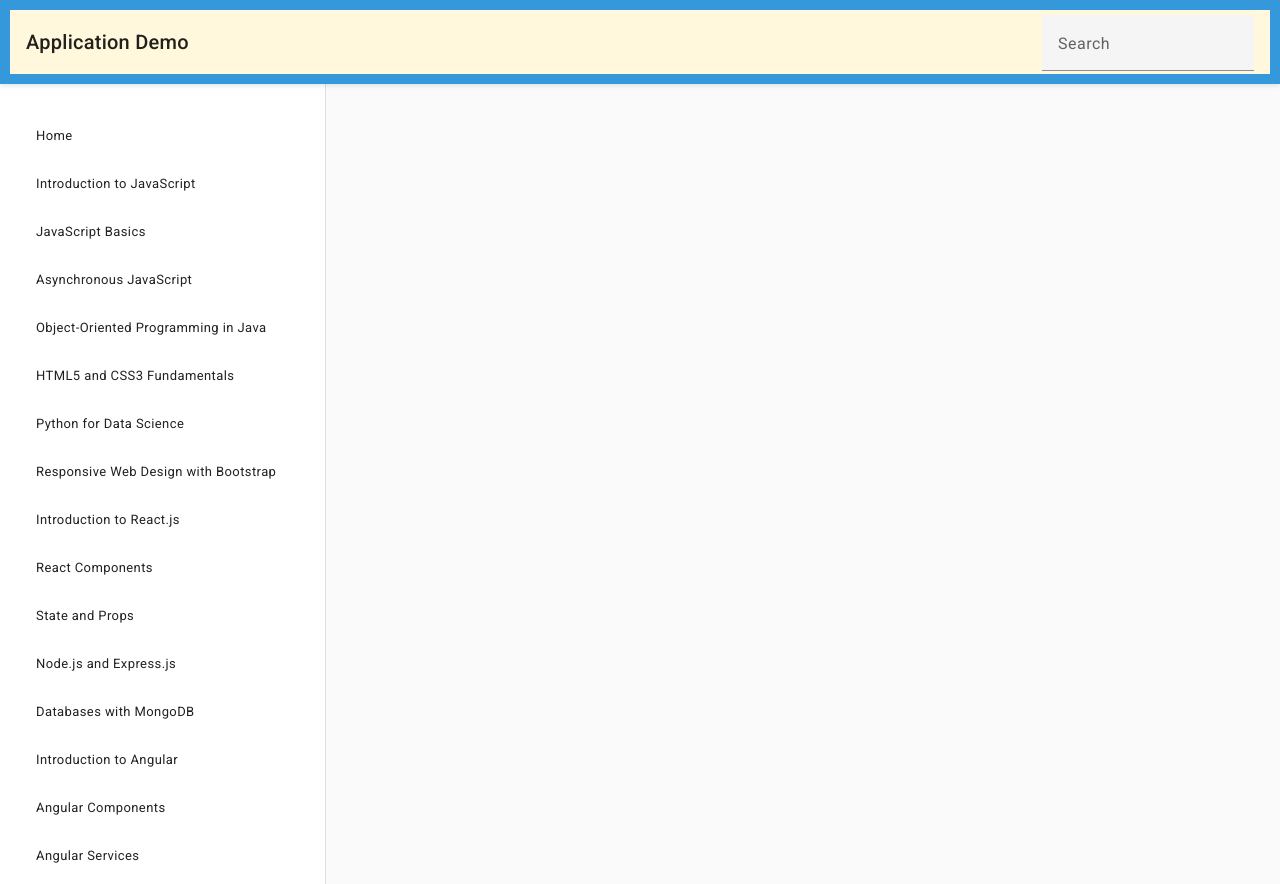
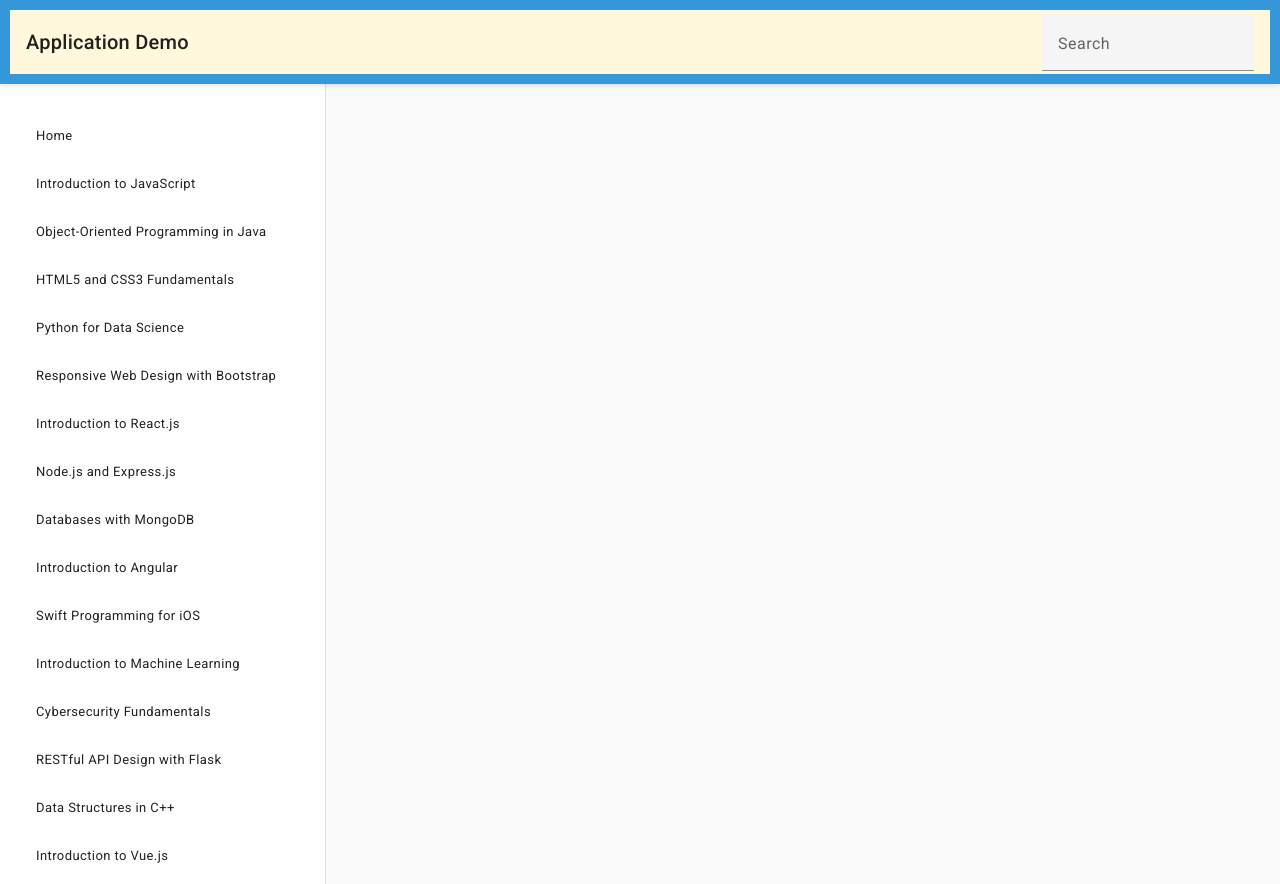
Before and after one commit to TahsinAhmedz/AngularAppDemo, an Angular app: page /home in a window 1280 px wide. Built offline with nearby package versions, Linux system fonts and the light colour scheme.

Commit message:
small mods

```diff
--- a/src/app/app.module.ts
+++ b/src/app/app.module.ts
@@ -46,6 +46,7 @@ import { DetailsComponent } from './components/details/details.component';
     MatInputModule,
     MatAutocompleteModule,
     ReactiveFormsModule,
+    MatListModule
   ],
   providers: [],
   bootstrap: [AppComponent]
--- /dev/null
+++ b/src/app/components/nested-nav-list/nested-nav-list.component.css
@@ -0,0 +1,5 @@
+.nested-list {
+  max-height: 0;
+  overflow: hidden;
+  transition: max-height 0.3s ease-out;
+}
--- a/src/assets/locations.json
+++ b/src/assets/locations.json
@@ -4,23 +4,7 @@
     "title": "Introduction to JavaScript",
     "details": "JavaScript is a high-level, interpreted programming language. It is a versatile and widely-used language in web development. With its asynchronous capabilities, JavaScript allows for dynamic and interactive user interfaces.",
     "tags": ["javascript", "programming", "Basic"],
-    "slug": "introduction-to-javascript",
-    "children": [
-      {
-        "id": "1.1",
-        "title": "JavaScript Basics",
-        "details": "In this section, we cover the fundamental concepts of JavaScript. Topics include variables, data types, control flow, and basic functions.",
-        "tags": ["javascript", "programming", "Basic"],
-        "slug": "javascript-basics"
-      },
-      {
-        "id": "1.2",
-        "title": "Asynchronous JavaScript",
-        "details": "Learn about asynchronous programming in JavaScript. Explore concepts such as callbacks, promises, and async/await for managing asynchronous operations.",
-        "tags": ["javascript", "programming", "Asynchronous"],
-        "slug": "asynchronous-javascript"
-      }
-    ]
+    "slug": "introduction-to-javascript"
   },
   {
     "id": "2",
@@ -55,23 +39,7 @@
     "title": "Introduction to React.js",
     "details": "React.js is a JavaScript library for building user interfaces. It allows for the creation of reusable UI components and provides a virtual DOM for efficient rendering.",
     "tags": ["react.js", "javascript", "Basic"],
-    "slug": "introduction-to-react",
-    "children": [
-      {
-        "id": "6.1",
-        "title": "React Components",
-        "details": "Understanding the component-based architecture in React. Components are the building blocks of a React application, encapsulating both structure and behavior.",
-        "tags": ["react.js", "javascript", "Basic"],
-        "slug": "react-components"
-      },
-      {
-        "id": "6.2",
-        "title": "State and Props",
-        "details": "Explore the concepts of state and props in React. These mechanisms enable dynamic and interactive user interfaces by managing component data.",
-        "tags": ["react.js", "javascript", "Basic"],
-        "slug": "state-and-props"
-      }
-    ]
+    "slug": "introduction-to-react"
   },
   {
     "id": "7",
@@ -92,23 +60,7 @@
     "title": "Introduction to Angular",
     "details": "Angular is a front-end web framework developed by Google. It is built with TypeScript and supports the development of single-page applications with a modular architecture.",
     "tags": ["angular", "Basic"],
-    "slug": "introduction-to-angular",
-    "children": [
-      {
-        "id": "9.1",
-        "title": "Angular Components",
-        "details": "Learn about building components in Angular. Components are the basic building blocks of an Angular application, each encapsulating a specific functionality.",
-        "tags": ["angular", "Basic"],
-        "slug": "angular-components"
-      },
-      {
-        "id": "9.2",
-        "title": "Angular Services",
-        "details": "Explore the use of services in Angular. Services are reusable and injectable objects that provide shared functionality throughout an Angular application.",
-        "tags": ["angular", "Basic"],
-        "slug": "angular-services"
-      }
-    ]
+    "slug": "introduction-to-angular"
   },
   {
     "id": "10",
@@ -150,23 +102,7 @@
     "title": "Introduction to Vue.js",
     "details": "Vue.js is a progressive JavaScript framework for building user interfaces. It is designed to be incrementally adoptable, making it easy to integrate with existing projects.",
     "tags": ["vue.js", "javascript", "web development"],
-    "slug": "introduction-to-vue",
-    "children": [
-      {
-        "id": "15.1",
-        "title": "Vue Components",
-        "details": "Understanding the component-based architecture in Vue.js. Components in Vue.js are reusable and self-contained units that can be composed to build complex user interfaces.",
-        "tags": ["vue.js", "javascript", "web development"],
-        "slug": "vue-components"
-      },
-      {
-        "id": "15.2",
-        "title": "Vue Router and State Management",
-        "details": "Explore Vue Router for navigation and Vuex for state management. These Vue.js features enable the creation of powerful and dynamic single-page applications.",
-        "tags": ["vue.js", "javascript", "web development"],
-        "slug": "vue-router-state-management"
-      }
-    ]
+    "slug": "introduction-to-vue"
   },
   {
     "id": "16",
@@ -215,23 +151,7 @@
     "title": "Game Development with Unity",
     "details": "Unity is a powerful game development engine used to create 2D and 3D games. This section explores the basics of Unity game development and the creation of interactive experiences.",
     "tags": ["unity", "game development"],
-    "slug": "game-development-unity",
-    "children": [
-      {
-        "id": "22.1",
-        "title": "Unity Scripting",
-        "details": "Learn scripting in Unity using C#. This scripting language is essential for creating interactive gameplay mechanics and controlling game objects in Unity.",
-        "tags": ["unity", "game development", "C#"],
-        "slug": "unity-scripting"
-      },
-      {
-        "id": "22.2",
-        "title": "Unity Physics and Animation",
-        "details": "Explore Unity's physics engine and animation system. Understand how to create realistic movements, collisions, and animations for game characters and objects.",
-        "tags": ["unity", "game development"],
-        "slug": "unity-physics-animation"
-      }
-    ]
+    "slug": "game-development-unity"
   },
   {
     "id": "23",
@@ -245,23 +165,7 @@
     "title": "Frontend Development with Angular",
     "details": "Angular is a powerful front-end framework for building dynamic and single-page web applications. This section covers advanced topics in Angular development.",
     "tags": ["angular", "web development"],
-    "slug": "frontend-development-angular",
-    "children": [
-      {
-        "id": "24.1",
-        "title": "Angular Directives",
-        "details": "Understand Angular directives for extending HTML with custom behavior. Directives are a powerful feature for creating reusable and modular components in Angular.",
-        "tags": ["angular", "web development"],
-        "slug": "angular-directives"
-      },
-      {
-        "id": "24.2",
-        "title": "Angular Forms and Validation",
-        "details": "Explore Angular forms and validation techniques. Effectively handle user input, perform form validation, and create responsive and interactive forms in Angular.",
-        "tags": ["angular", "web development"],
-        "slug": "angular-forms-validation"
-      }
-    ]
+    "slug": "frontend-development-angular"
   },
   {
     "id": "25",
```
Also changed, not shown: src/app/components/nested-nav-list/nested-nav-list.component.html (added, +26 -0 lines), src/app/components/nested-nav-list/nested-nav-list.component.ts (added, +25 -0 lines), 1 other file (tests, documents, lock files or other folders).
